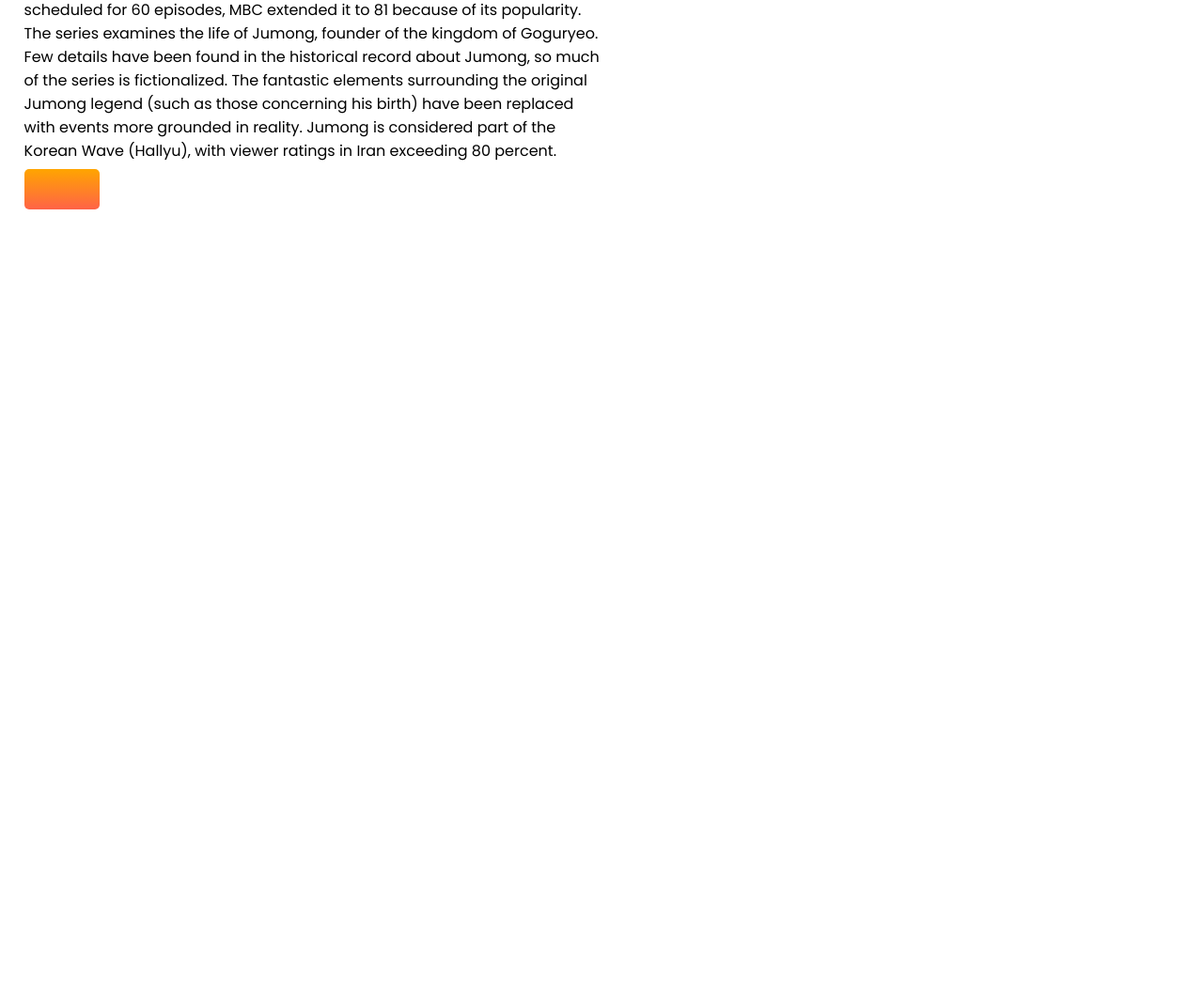
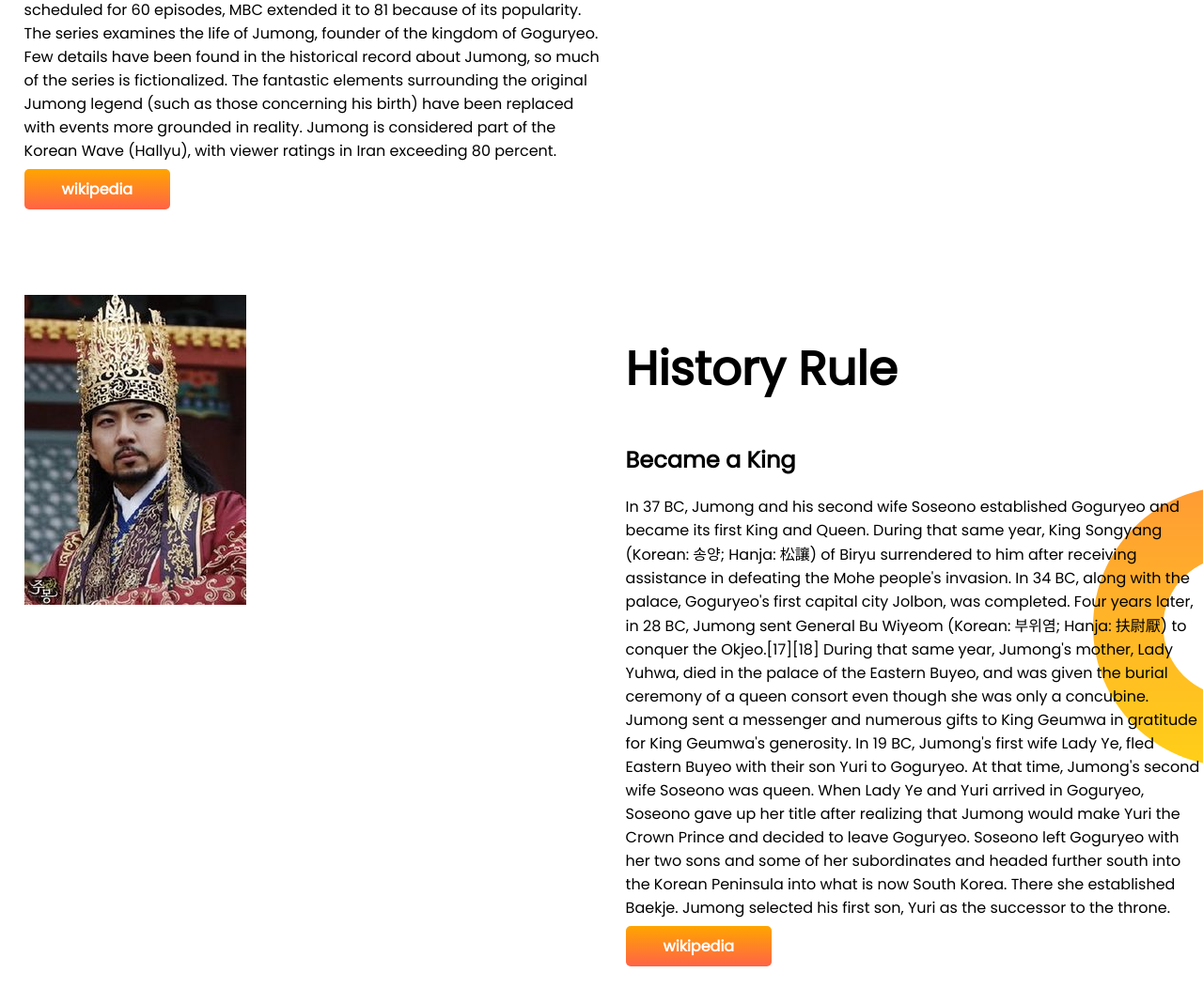
Before and after one commit to farhana7/developer-portfolio, a plain HTML site: page index.html in a window 1280 px wide. Shown: the part 500-1568 px from the top of the page at 94% size. Before the commit the page ends 800 px from the top, so only its background shows below. Drawn offline with Linux system fonts and the light colour scheme.

Commit message:
history added

```diff
--- a/index.html
+++ b/index.html
@@ -36,12 +36,49 @@
                 Iran
                 exceeding 80 percent.</p>
             <a class="link-button" target="_blank"
-                href="https://www.linkedin.com/authwall?trk=ripf&trkInfo=AQGL22nRMdNPEgAAAXpxA_5I5uEqMDOQmism4SVLeQBsknixCjIUDDSSzMu_xyLons8AIRHfm0T0btWTk3hXaeZ3K15ZxLE1wyj3fJmVf5UF-v05gkQL8FEurVI0JkFS_iZlybA=&originalReferer=https://programminghero1.github.io/&sessionRedirect=https%3A%2F%2Fwww.linkedin.com%2Fcompany%2Fprogramminghero%2F Hire Me"></a>
+                href="https://en.wikipedia.org/wiki/Dongmyeong_of_Goguryeo">wikipedia</a>
         </div>
         <div class="half-width">
             <img src="images/cfe8f083bee8c4939ab73fb0531ffbd7--korean-dramas-to-play-removebg-preview.png" alt="">
         </div>
     </section>
+    <section class="history-rule">
+        <div class="half-width">
+            <img src="images/King Jumong .jpg" alt="">
+        </div>
+        <div class="half-width">
+            <h1>History Rule</h1>
+            <h2>Became a King</h2>
+            <p>In 37 BC, Jumong and his second wife Soseono established Goguryeo and became its first King and Queen.
+                During
+                that same year, King Songyang (Korean: 송양; Hanja: 松讓) of Biryu surrendered to him after receiving
+                assistance
+                in defeating the Mohe people's invasion. In 34 BC, along with the palace, Goguryeo's first capital city
+                Jolbon, was completed. Four years later, in 28 BC, Jumong sent General Bu Wiyeom (Korean: 부위염; Hanja:
+                扶尉厭)
+                to conquer the Okjeo.[17][18] During that same year, Jumong's mother, Lady Yuhwa, died in the palace of
+                the
+                Eastern Buyeo, and was given the burial ceremony of a queen consort even though she was only a
+                concubine.
+
+                Jumong sent a messenger and numerous gifts to King Geumwa in gratitude for King Geumwa's generosity. In
+                19
+                BC, Jumong's first wife Lady Ye, fled Eastern Buyeo with their son Yuri to Goguryeo. At that time,
+                Jumong's
+                second wife Soseono was queen. When Lady Ye and Yuri arrived in Goguryeo, Soseono gave up her title
+                after
+                realizing that Jumong would make Yuri the Crown Prince and decided to leave Goguryeo. Soseono left
+                Goguryeo
+                with her two sons and some of her subordinates and headed further south into the Korean Peninsula into
+                what
+                is now South Korea. There she established Baekje. Jumong selected his first son, Yuri as the successor
+                to
+                the throne.</p>
+            <a class="link-button" target="_blank"
+                href="https://en.wikipedia.org/wiki/Dongmyeong_of_Goguryeo">wikipedia</a>
+        </div>
+    </section>
+
 
 </body>
 
--- a/style.css
+++ b/style.css
@@ -10,6 +10,7 @@ h1{
 }
 section{
     display: flex;
+    margin-bottom: 100px;
 }
 .half-width{
     width: 50%;
@@ -30,3 +31,8 @@ section{
     background-image: url(images/top-banner.png);
     background-repeat: no-repeat;
 }
+.history-rule{
+    background-image: url(images/Rule.png);
+    background-repeat: no-repeat;
+    background-position: right;
+}
```
Also changed, not shown: images/King Jumong .jpg (renamed from show off/ff8ab43952bd7cffab04ee7284b522bb--song-il-gook-asian-celebrities.jpg), images/Rule.png (renamed from images/dream-bg.png).
